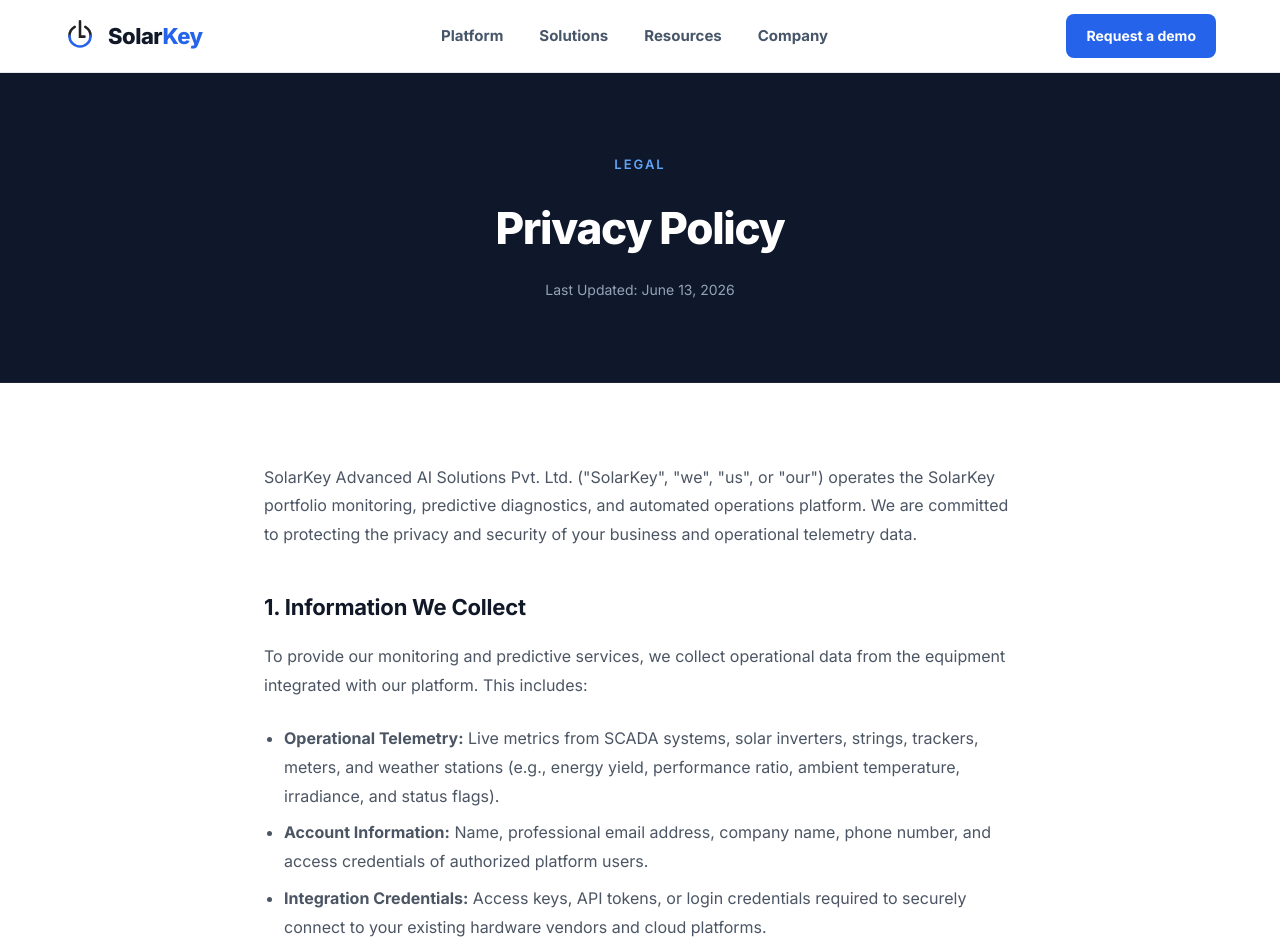
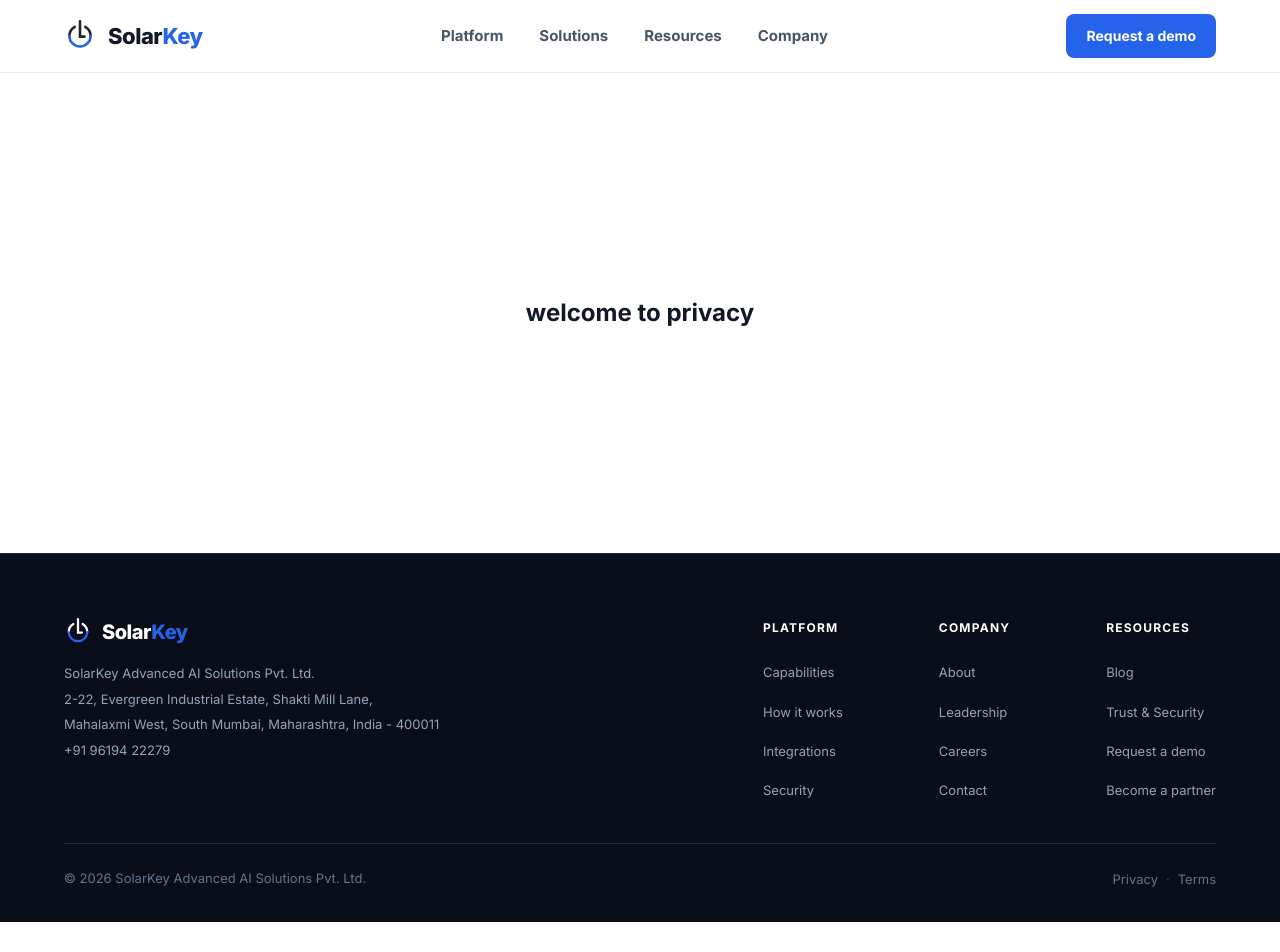
Before and after one commit to shubhamlabade2026/Solar-Key, a Next.js app: page /privacy in a window 1280 px wide. Shown: the top 952 px of the page. After the commit the page ends 922 px from the top, so only its background shows below. Built offline with nearby package versions, Linux system fonts and the light colour scheme.

Commit message:
Simplify privacy and terms pages content to welcome messages

```diff
--- a/src/app/privacy/page.jsx
+++ b/src/app/privacy/page.jsx
@@ -1,7 +1,6 @@
 import React from 'react';
 import Navbar from '../../components/Navbar';
 import Footer from '../../components/Footer';
-import '../../components/legal/legal.css';
 
 export const metadata = {
   title: 'Privacy Policy — SolarKey',
@@ -14,84 +13,23 @@ export default function PrivacyPage() {
   return (
     <div className="app">
       <Navbar />
-
-      <main className="page-fade-in">
-        {/* Hero */}
-        <section className="legal-hero">
-          <div className="legal-hero-container">
-            <span className="legal-eyebrow">LEGAL</span>
-            <h1 className="legal-title">Privacy Policy</h1>
-            <p className="legal-meta">Last Updated: June 13, 2026</p>
-          </div>
-        </section>
-
-        {/* Content */}
-        <section className="legal-content-section">
-          <div className="legal-container">
-            <div className="legal-text">
-              <p>
-                SolarKey Advanced AI Solutions Pvt. Ltd. ("SolarKey", "we", "us", or "our") operates the SolarKey portfolio monitoring, predictive diagnostics, and automated operations platform. We are committed to protecting the privacy and security of your business and operational telemetry data.
-              </p>
-
-              <h2>1. Information We Collect</h2>
-              <p>
-                To provide our monitoring and predictive services, we collect operational data from the equipment integrated with our platform. This includes:
-              </p>
-              <ul>
-                <li><strong>Operational Telemetry:</strong> Live metrics from SCADA systems, solar inverters, strings, trackers, meters, and weather stations (e.g., energy yield, performance ratio, ambient temperature, irradiance, and status flags).</li>
-                <li><strong>Account Information:</strong> Name, professional email address, company name, phone number, and access credentials of authorized platform users.</li>
-                <li><strong>Integration Credentials:</strong> Access keys, API tokens, or login credentials required to securely connect to your existing hardware vendors and cloud platforms.</li>
-              </ul>
-
-              <h2>2. How We Use Your Information</h2>
-              <p>
-                We use the collected information to deliver and optimize our services:
-              </p>
-              <ul>
-                <li>To analyze operational telemetry and predict inverter anomalies, tracker drifts, or string degradation.</li>
-                <li>To generate owner-ready performance and availability reports.</li>
-                <li>To trigger automated work orders and coordinate dispatch routing for O&amp;M technicians.</li>
-                <li>To maintain, monitor, and improve the reliability and security of our platform.</li>
-              </ul>
-
-              <h2>3. Data Residency and Storage</h2>
-              <p>
-                We offer regional data-residency options. Your telemetry and account data can be stored in secure database instances located in India or the Gulf region (UAE/Saudi Arabia) according to your preferences and local regulatory requirements.
-              </p>
-
-              <h2>4. Security Protocols</h2>
-              <p>
-                SolarKey implements industry-standard security measures to safeguard your data:
-              </p>
-              <ul>
-                <li><strong>Encryption:</strong> All data is encrypted in transit using secure TLS 1.2+ protocols and at rest using AES-256 encryption.</li>
-                <li><strong>Access Control:</strong> We enforce granular, role-based access control (RBAC) so you decide which team members, O&amp;M crews, or investors have visibility into specific site metrics.</li>
-              </ul>
-
-              <h2>5. Sharing of Data</h2>
-              <p>
-                We do not sell your telemetry or business data. We only share information with:
-              </p>
-              <ul>
-                <li>Authorized O&amp;M service providers and investors as configured and explicitly permitted by your account administrator.</li>
-                <li>Trusted cloud infrastructure partners hosting our regional servers.</li>
-                <li>Legal authorities if required to comply with regulatory obligations.</li>
-              </ul>
-
-              <h2>6. Contact Us</h2>
-              <p>
-                If you have questions about this Privacy Policy or our data processing practices, please contact us at:
-              </p>
-              <p>
-                <strong>SolarKey Advanced AI Solutions Pvt. Ltd.</strong><br />
-                Email: hello@solar-key.com<br />
-                Phone: +91 96194 22279
-              </p>
-            </div>
-          </div>
-        </section>
+      <main style={{
+        padding: '120px 24px',
+        textAlign: 'center',
+        minHeight: '60vh',
+        display: 'flex',
+        alignItems: 'center',
+        justifyContent: 'center',
+        background: '#fff'
+      }}>
+        <h1 style={{
+          fontSize: '24px',
+          fontWeight: '700',
+          color: '#111827'
+        }}>
+          welcome to privacy
+        </h1>
       </main>
-
       <Footer />
     </div>
   );
```
Also changed, not shown: src/app/terms/page.jsx (+16 -72 lines).
